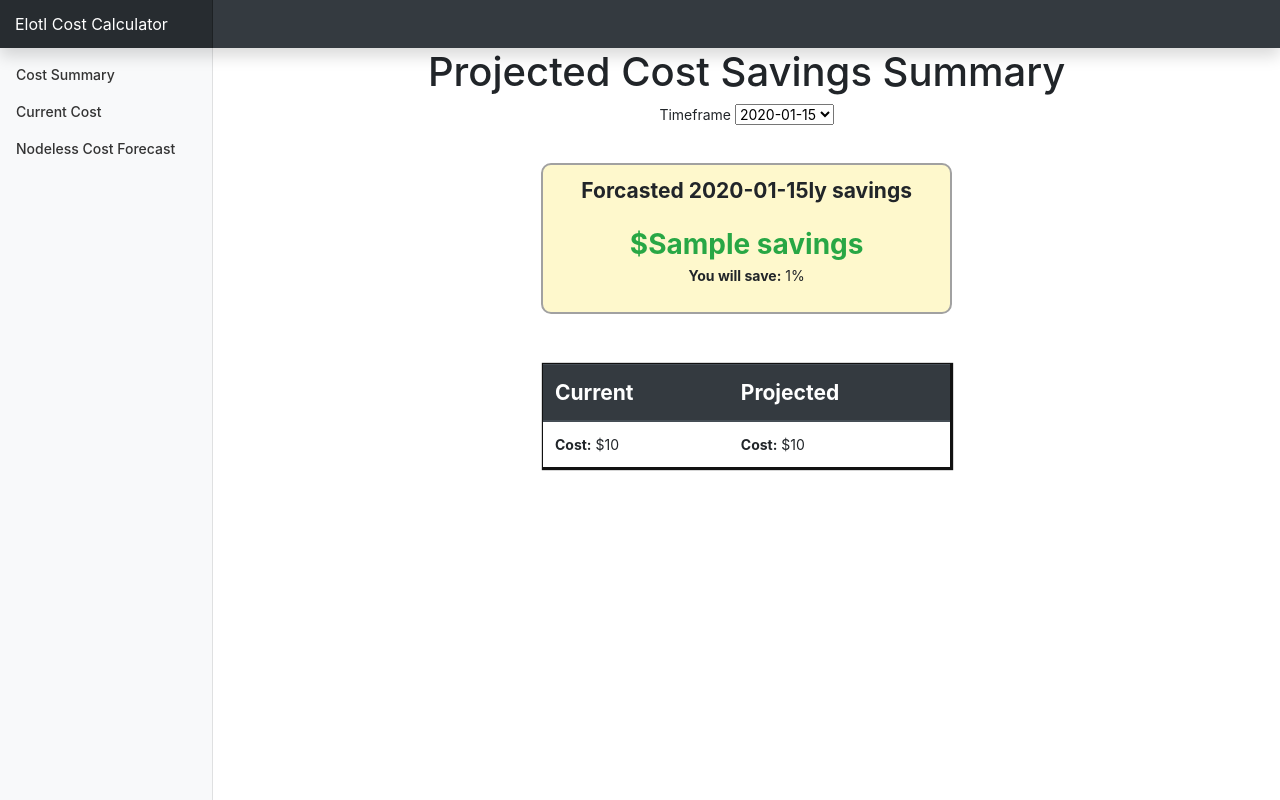
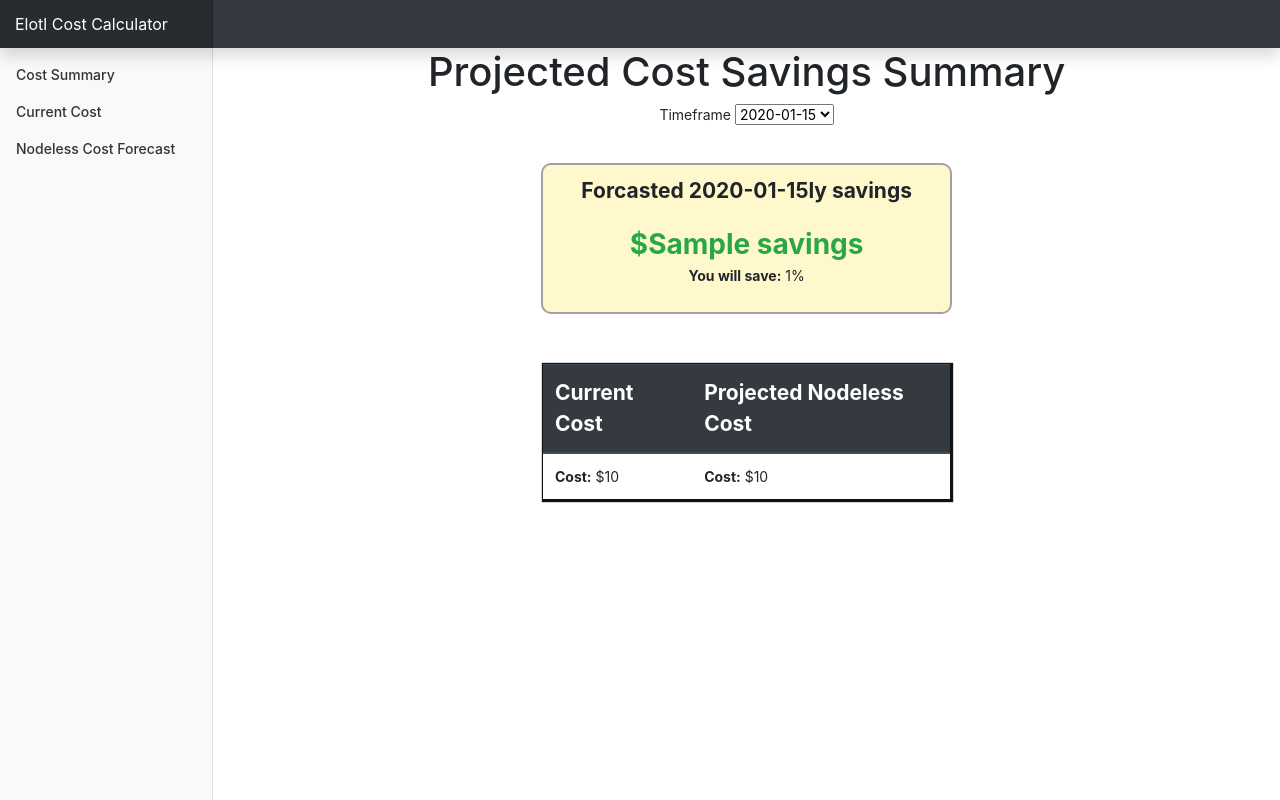
Before and after one commit to elotl/nodeless-cost-calculator, a Flask app: template cost_calculator/templates/comparison.html in a window 1280 px wide. Run offline with Flask 2, Linux system fonts and the light colour scheme; the template is opened without the code that fills it: most values are stand-ins (such as "Sample title", 1, 10 or a date in 2020); some libraries are stand-ins or nearby versions.

Commit message:
make it clear that the value is hourly cost and add more detail to forecast

```diff
--- a/cost_calculator/templates/comparison.html
+++ b/cost_calculator/templates/comparison.html
@@ -24,8 +24,8 @@
   <table class="table savings-table">
     <thead class="thead-dark">
       <tr>
-        <th class="savings-table-header">Current</th>
-        <th class="savings-table-header">Projected</th>
+        <th class="savings-table-header">Current Cost</th>
+        <th class="savings-table-header">Projected Nodeless Cost</th>
       </tr>
       <tbody>
         <tr>
--- a/cost_calculator/templates/cost_summary.html
+++ b/cost_calculator/templates/cost_summary.html
@@ -24,7 +24,7 @@
         <th>Memory</th>
         <th>GPU</th>
         <th>Instance Type</th>
-        <th>Cost</th>
+        <th>Hourly Cost</th>
       </tr>
       <tbody>
         {% for pod in data.pods %}
--- a/cost_calculator/templates/node_cost.html
+++ b/cost_calculator/templates/node_cost.html
@@ -12,7 +12,7 @@
         <th>Memory</th>
         <th>GPU</th>
         <th>Instance Type</th>
-        <th>Cost</th>
+        <th>Hourly Cost</th>
       </tr>
       <tbody>
         {% for node in data.nodes %}
```
